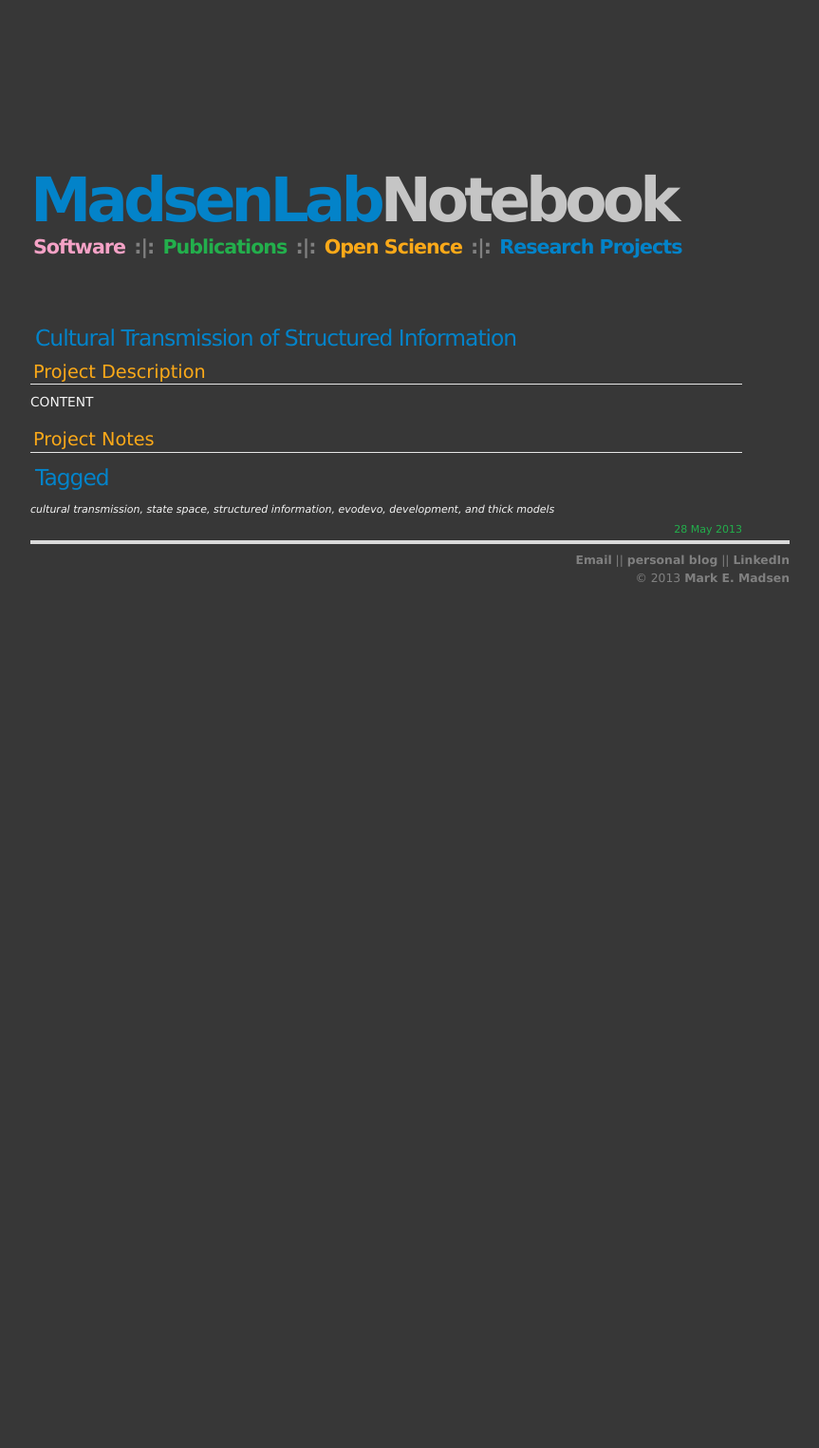
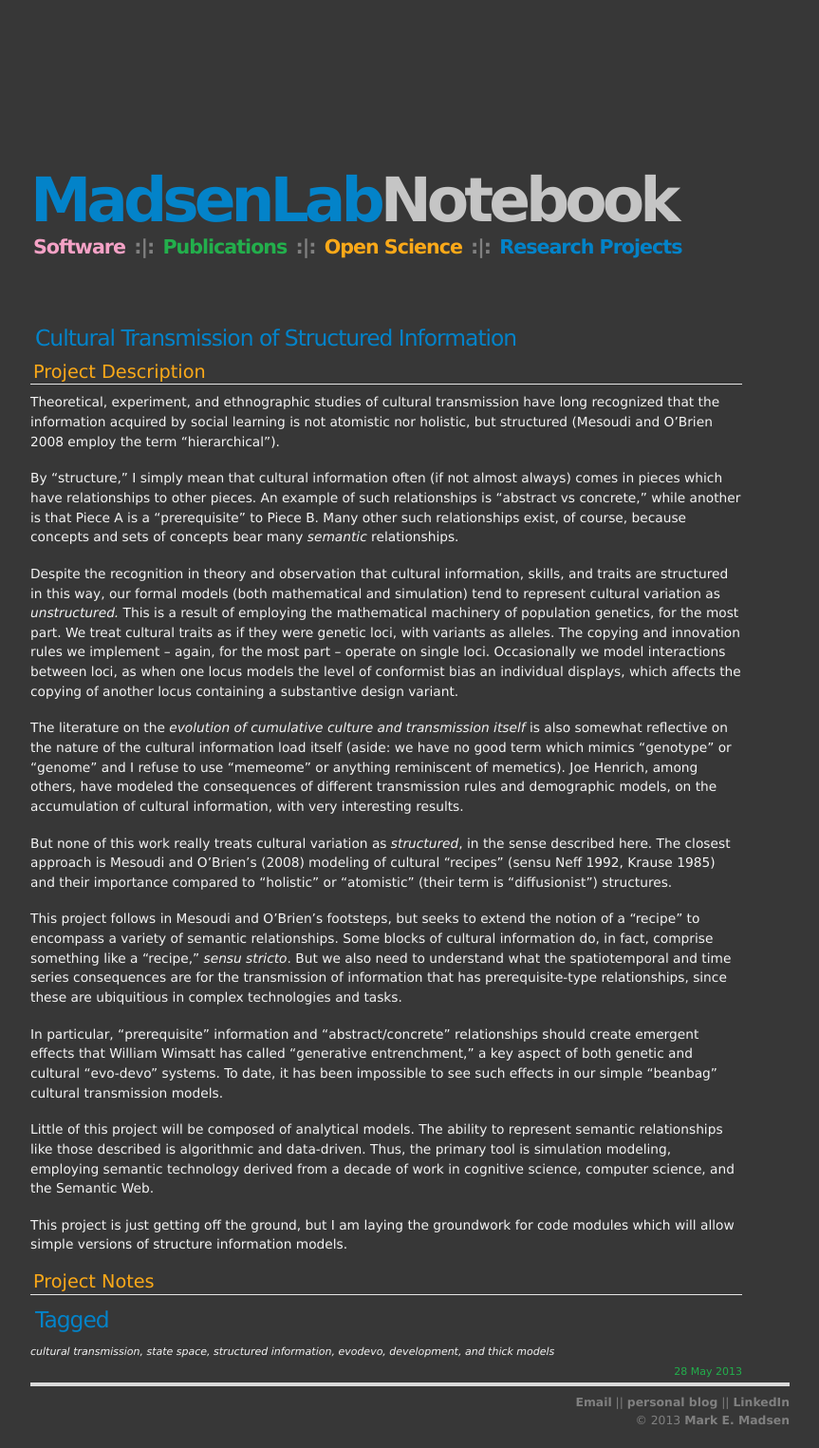
Before and after one commit to mmadsen/mmadsen.github.io, a Jekyll site: the page built from projects/structuredinfo/index.md, in a window 1280 px wide. Shown: the whole page at 95% size, without its empty margins (208-1071 px from the left). Built offline with Jekyll 4.4.1, drawn with Linux system fonts in a browser that asks for light colours; before the commit the page ends 900 px from its top, so only the background shows below that.

Commit message:
Fleshed out a basic description of the structured information project.

```diff
--- a/projects/structuredinfo/index.md
+++ b/projects/structuredinfo/index.md
@@ -13,7 +13,23 @@ date: 2013-05-28 00:00:00
 <h3>Project Description</h3>
 </div>
 
-CONTENT
+Theoretical, experiment, and ethnographic studies of cultural transmission have long recognized that the information acquired by social learning is not atomistic nor holistic, but structured (Mesoudi and O'Brien 2008 employ the term "hierarchical").
+
+By "structure," I simply mean that cultural information often (if not almost always) comes in pieces which have relationships to other pieces.  An example of such relationships is "abstract vs concrete," while another is that Piece A is a "prerequisite" to Piece B.  Many other such relationships exist, of course, because concepts and sets of concepts bear many _semantic_ relationships.
+
+Despite the recognition in theory and observation that cultural information, skills, and traits are structured in this way, our formal models (both mathematical and simulation) tend to represent cultural variation as _unstructured._  This is a result of employing the mathematical machinery of population genetics, for the most part.  We treat cultural traits as if they were genetic loci, with variants as alleles.  The copying and innovation rules we implement -- again, for the most part -- operate on single loci.  Occasionally we model interactions between loci, as when one locus models the level of conformist bias an individual displays, which affects the copying of another locus containing a substantive design variant.
+
+The literature on the _evolution of cumulative culture and transmission itself_ is also somewhat reflective on the nature of the cultural information load itself (aside:  we have no good term which mimics "genotype" or "genome" and I refuse to use "memeome" or anything reminiscent of memetics).  Joe Henrich, among others, have modeled the consequences of different transmission rules and demographic models, on the accumulation of cultural information, with very interesting results.
+
+But none of this work really treats cultural variation as _structured_, in the sense described here.  The closest approach is Mesoudi and O'Brien's (2008) modeling of cultural "recipes" (sensu Neff 1992, Krause 1985) and their importance compared to "holistic" or "atomistic" (their term is "diffusionist") structures.
+
+This project follows in Mesoudi and O'Brien's footsteps, but seeks to extend the notion of a "recipe" to encompass a variety of semantic relationships.  Some blocks of cultural information do, in fact, comprise something like a "recipe," _sensu stricto_.  But we also need to understand what the spatiotemporal and time series consequences are for the transmission of information that has prerequisite-type relationships, since these are ubiquitious in complex technologies and tasks.
+
+In particular, "prerequisite" information and "abstract/concrete" relationships should create emergent effects that William Wimsatt has called "generative entrenchment," a key aspect of both genetic and cultural "evo-devo" systems.  To date, it has been impossible to see such effects in our simple "beanbag" cultural transmission models.
+
+Little of this project will be composed of analytical models.  The ability to represent semantic relationships like those described is algorithmic and data-driven.  Thus, the primary tool is simulation modeling, employing semantic technology derived from a decade of work in cognitive science, computer science, and the Semantic Web.
+
+This project is just getting off the ground, but I am laying the groundwork for code modules which will allow simple versions of structure information models.
 
 <div id="home">
 <h3>Project Notes</h3>
```
